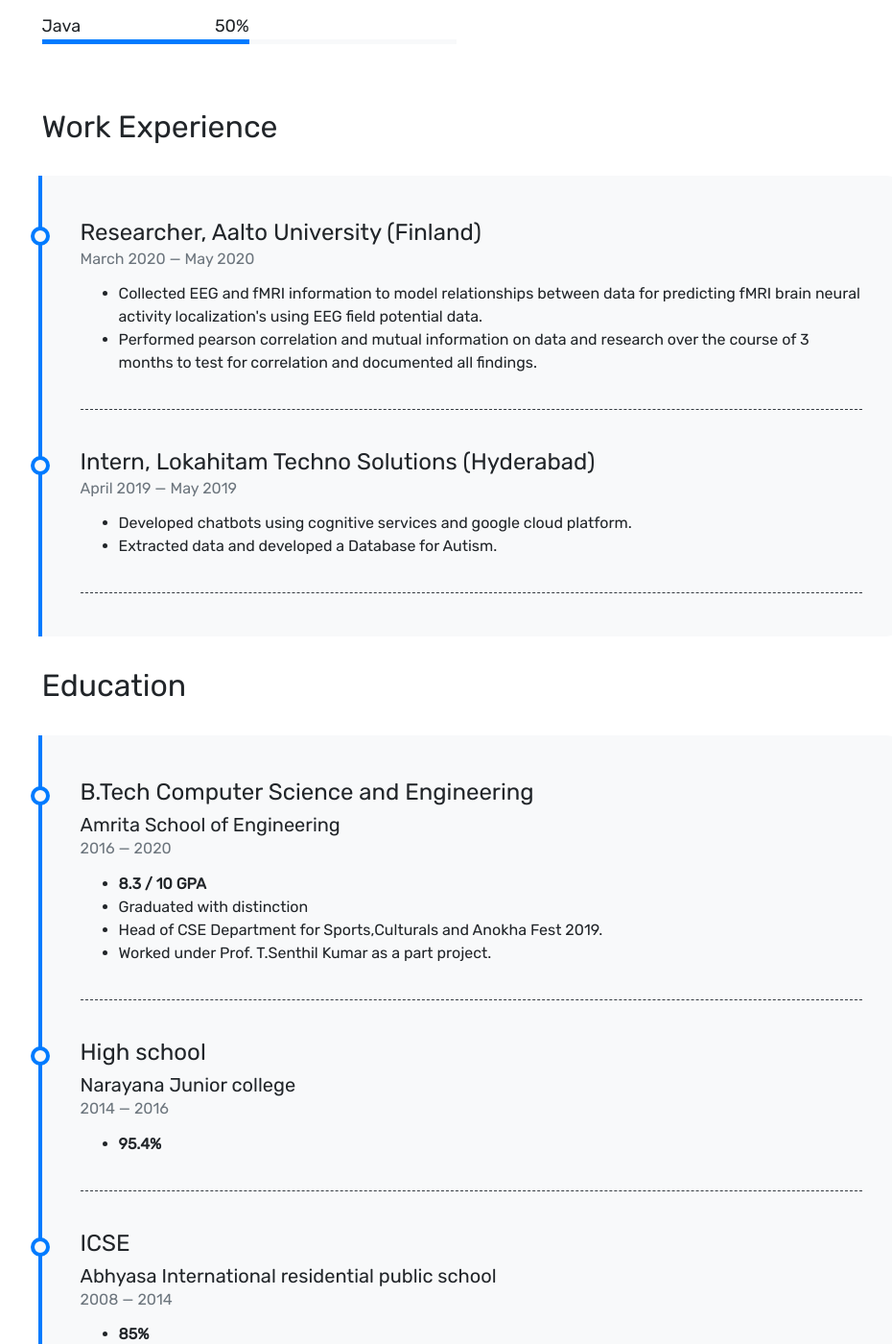
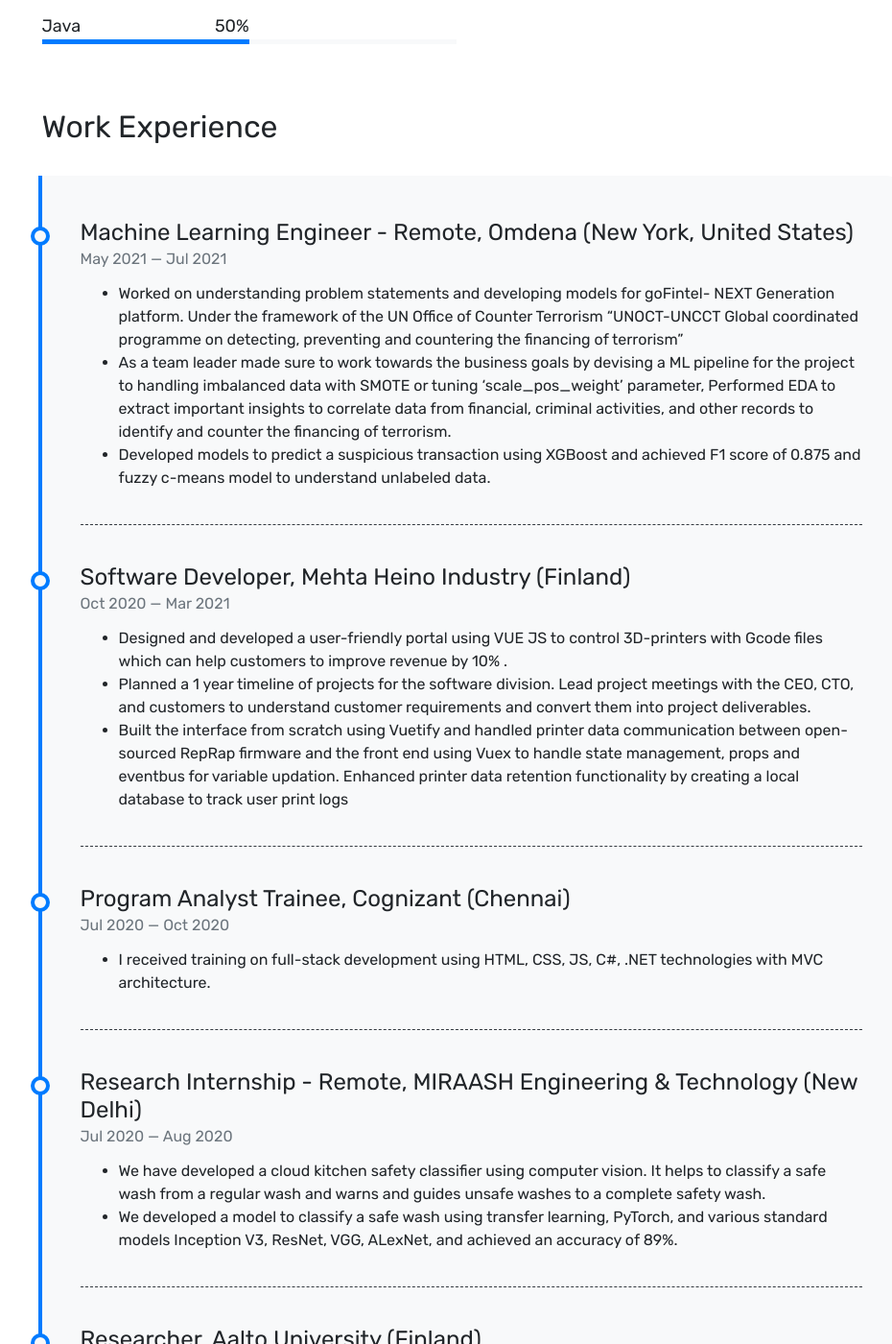
Before and after one commit to vedanthpadigelwar/vedanthpadigelwar.github.io, a Jekyll site: the page built from pages/about.md, in a window 1280 px wide and 1400 px high, scrolled down 759 px. Shown: the whole window at 96% size, without its empty margins (149-1079 px from the left). Built offline with Jekyll 4.4.1, drawn with Linux system fonts in a browser that asks for light colours; nearby versions of some CDN libraries; some of the changed text lies outside the part shown.

Commit message:
updated experience

```diff
--- a/_data/other-skills.yml
+++ b/_data/other-skills.yml
@@ -11,5 +11,5 @@
   color: dark
 
 - name: Computer Vision
-  percentage: 50
+  percentage: 60
   color: success
--- a/_data/workExp.yml
+++ b/_data/workExp.yml
@@ -1,13 +1,42 @@
+- title: Machine Learning Engineer - Remote, Omdena (New York, United States)
+  from: May 2021
+  to: Jul 2021
+  points:
+    - Worked on understanding problem statements and developing models for goFintel- NEXT Generation platform. Under the framework of the UN Office of Counter Terrorism “UNOCT-UNCCT Global coordinated programme on detecting, preventing and countering the financing of terrorism”
+    - As a team leader made sure to work towards the business goals by devising a ML pipeline for the project to handling imbalanced data with SMOTE or tuning ‘scale_pos_weight’ parameter, Performed EDA to extract important insights  to correlate data from financial, criminal activities, and other records to identify and counter the financing of terrorism.
+    - Developed models to predict a suspicious transaction using XGBoost and achieved F1 score of 0.875 and fuzzy c-means model to understand unlabeled data.
+
+- title: Software Developer, Mehta Heino Industry (Finland)
+  from: Oct 2020
+  to: Mar 2021
+  points:
+    - Designed and developed a user-friendly portal using VUE JS to control 3D-printers with Gcode files which can help customers to improve revenue by 10% .
+    - Planned a 1 year timeline of projects for the software division. Lead project meetings with the CEO, CTO, and customers to understand customer requirements and convert them into project deliverables.
+    - Built the interface from scratch using Vuetify and handled printer data communication between open-sourced RepRap firmware and the front end using Vuex to handle state management, props and eventbus for variable updation. Enhanced printer data retention functionality by creating a local database to track user print logs
+
+- title: Program Analyst Trainee, Cognizant	(Chennai)
+  from: Jul 2020
+  to: Oct 2020
+  points:
+    - I received training on full-stack development using  HTML, CSS, JS, C#, .NET technologies with MVC architecture.
+
+- title: Research Internship - Remote, MIRAASH Engineering & Technology (New Delhi)
+  from: Jul 2020
+  to: Aug 2020
+  points:
+    - We have developed a cloud kitchen safety classifier using computer vision. It helps to classify a safe wash from a regular wash and warns and guides unsafe washes to a complete safety wash.
+    - We developed a model to classify a safe wash using transfer learning, PyTorch, and various standard models Inception V3, ResNet, VGG, ALexNet, and achieved an accuracy of 89%.
+
 - title: Researcher, Aalto University (Finland)
   from: March 2020
-  to: May 2020
+  to: Sep 2020
   points:
-    - Collected EEG and fMRI information to model relationships between data for predicting fMRI brain neural activity localization's using EEG field potential data.
-    - Performed pearson correlation and mutual information on data and research over the course of 3 months to test for correlation and documented all findings.
+    - Collected EEG and fMRI information to model relationships between data to predict fMRI brain neural activity localisations using EEG field potential data.
+    - Performed EDA to understand localised data, Extracted Pearson correlation between fMRI image data and time-series EEG data based on brain location into α, β, γ, δ frequency ranges.
 
-- title: Intern, Lokahitam Techno Solutions (Hyderabad)
+- title: Internship, Lokahitam Techno Solutions (Hyderabad)
   from: April 2019
   to: May 2019
   points:
-    - Developed chatbots using cognitive services and google cloud platform.
-    - Extracted data and developed a Database for Autism.
+    - Designed, developed and deployed a google Dialogflow chatbot to help parents of autism-affected children to find useful resources and information with the required cities.
+    - Created a knowledge resource of useful resources available in various cities for Autism by scraping websites. Planned and built Intenets, Entities and a flow of chatbots support conversations for sharing relevant information and are deployed with Telegram and Messenger.
```
